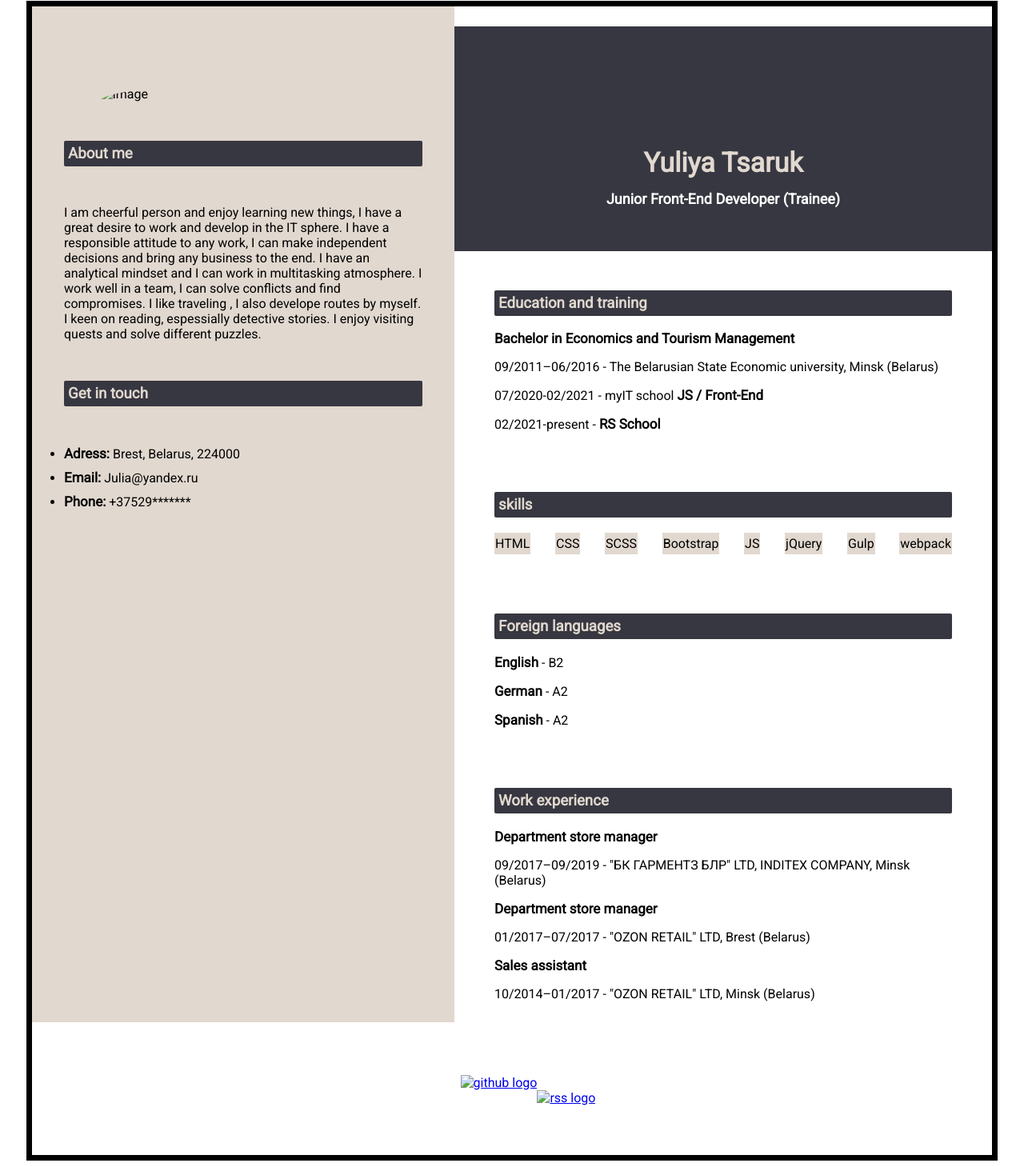
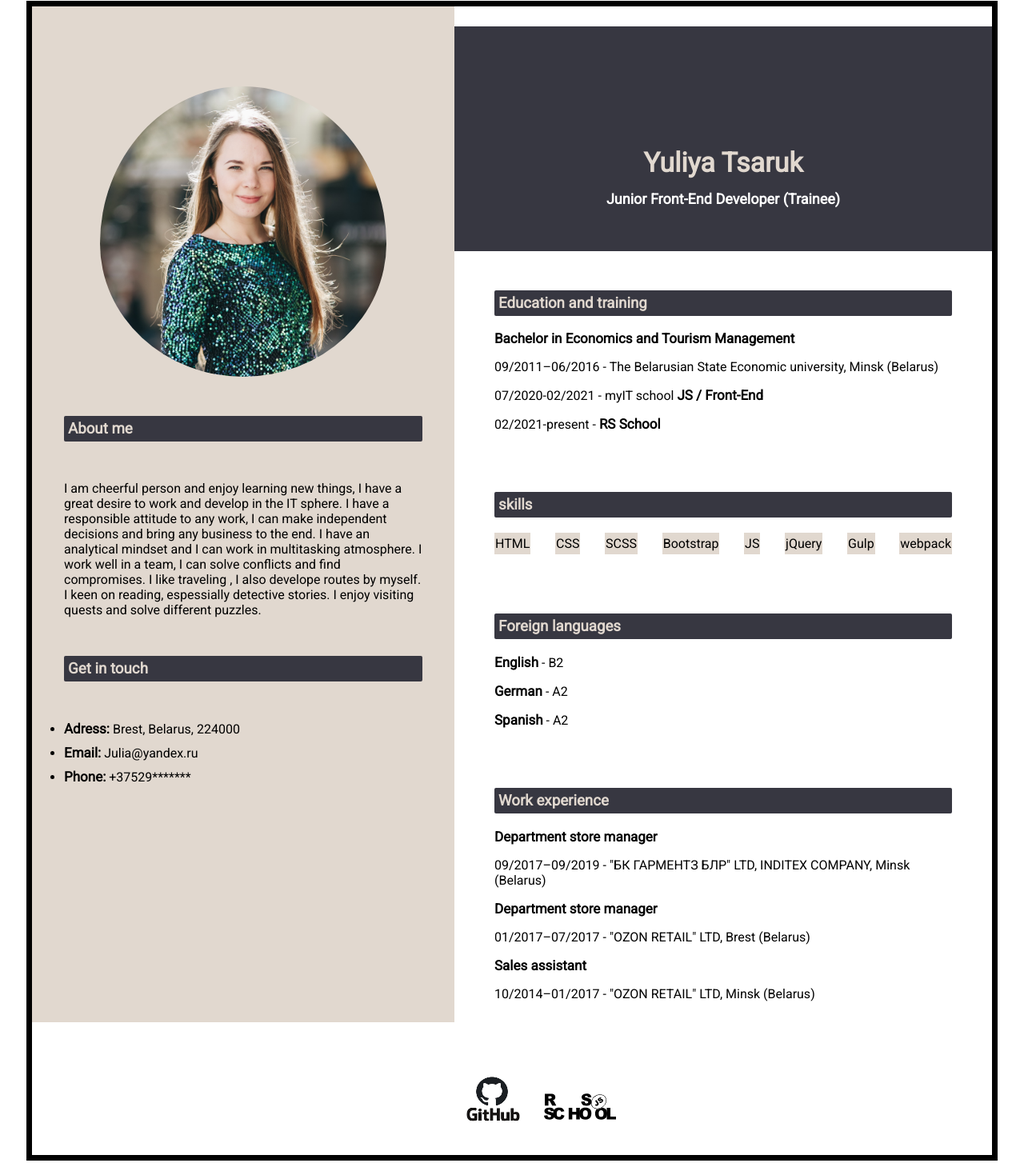
Before and after one commit to JuliaTsaruk/rsschool-cv, a plain HTML site: page index.html in a window 1280 px wide. Shown: the part 7-1466 px from the top of the page at 80% size. Drawn offline with Linux system fonts and the light colour scheme.

Commit message:
Update index.html

```diff
--- a/index.html
+++ b/index.html
@@ -10,7 +10,7 @@
         <div class="flex">
             <section class="private-info">
                 <div class="private-info__image">
-                    <img class="image" src="img/Yuliya.jpeg" alt="image">
+                    <img class="image" src="Yuliya.jpeg" alt="image">
                 </div>
                 <div class="private-info__paragraph">
                     <h3 class="paragraph-title heading">About me</h3>
@@ -78,11 +78,11 @@
                 <ul class="footer-list">
                     <li>
                         <a href="https://github.com/JuliaTsaruk">
-                        <img class="github-img" src="img/unnamed.png" alt="github logo"></a>
+                        <img class="github-img" src="unnamed.png" alt="github logo"></a>
                     </li>
                     <li>
                         <a href="https://rs.school/js/">
-                        <img class="rss-img" src="img/footer-rs_school_js.svg" alt="rss logo"></a>
+                        <img class="rss-img" src="footer-rs_school_js.svg" alt="rss logo"></a>
                     </li>
                 </ul>
             </div>
```
